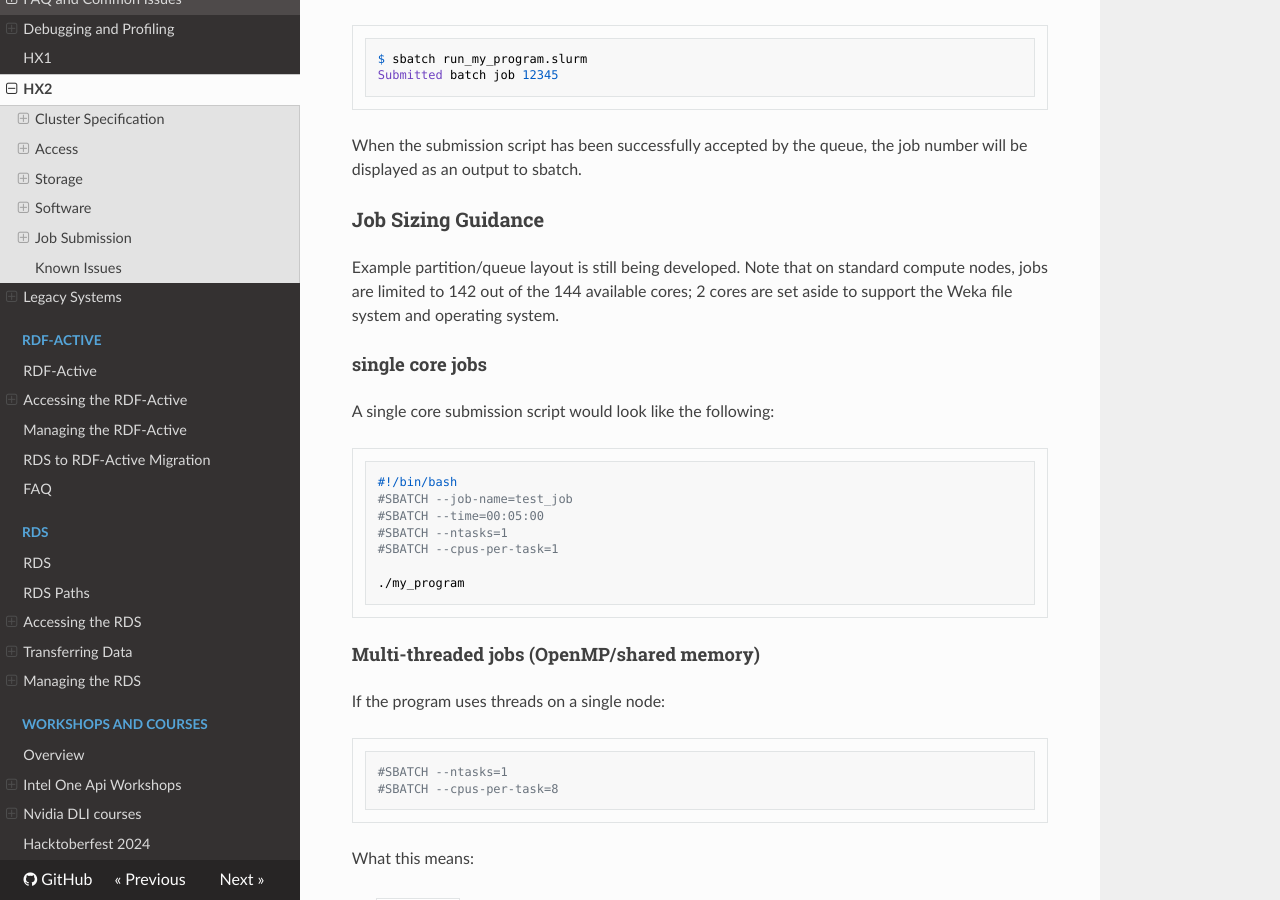
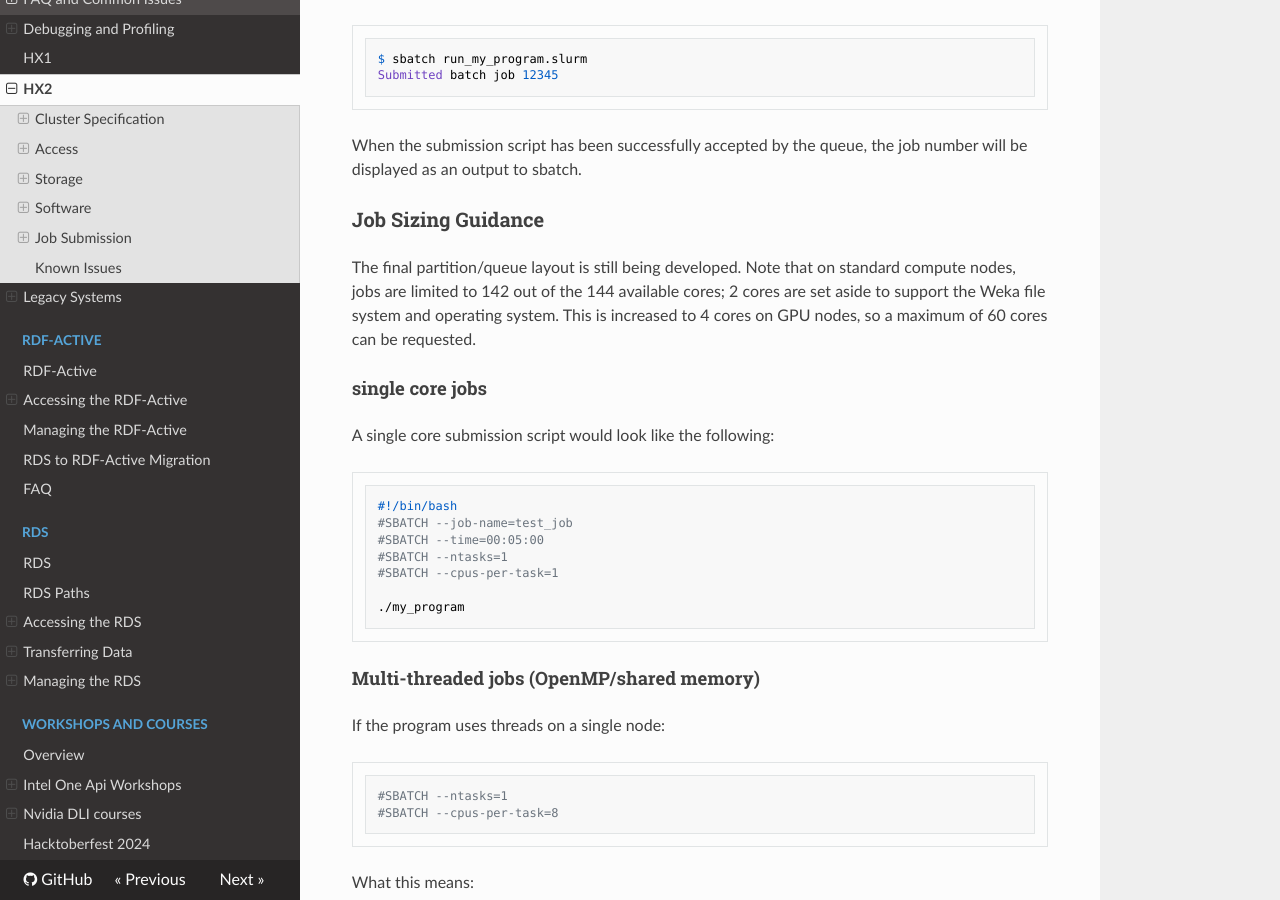
Before and after one commit to ImperialCollegeLondon/icl-rcs-user-guide, an MkDocs documentation site: the page built from docs/hpc/pilot/hx2.md, in a window 1280 px wide and 900 px high, scrolled down 5367 px. Built offline with MkDocs 1.6.1, drawn with Linux system fonts in a browser that asks for light colours; nearby versions of some CDN libraries.

Commit message:
Update docs/hpc/pilot/hx2.md
Co-authored-by: David Hempston <cyber_veio@hotmail.com>

```diff
--- a/docs/hpc/pilot/hx2.md
+++ b/docs/hpc/pilot/hx2.md
@@ -182,7 +182,7 @@ When the submission script has been successfully accepted by the queue, the job
 
 ### Job Sizing Guidance
 
-Example partition/queue layout is still being developed. Note that on standard compute nodes, jobs are limited to 142 out of the 144 available cores; 2 cores are set aside to support the Weka file system and operating system.
+The final partition/queue layout is still being developed. Note that on standard compute nodes, jobs are limited to 142 out of the 144 available cores; 2 cores are set aside to support the Weka file system and operating system. This is increased to 4 cores on GPU nodes, so a maximum of 60 cores can be requested.
 
 #### single core jobs
 
```
